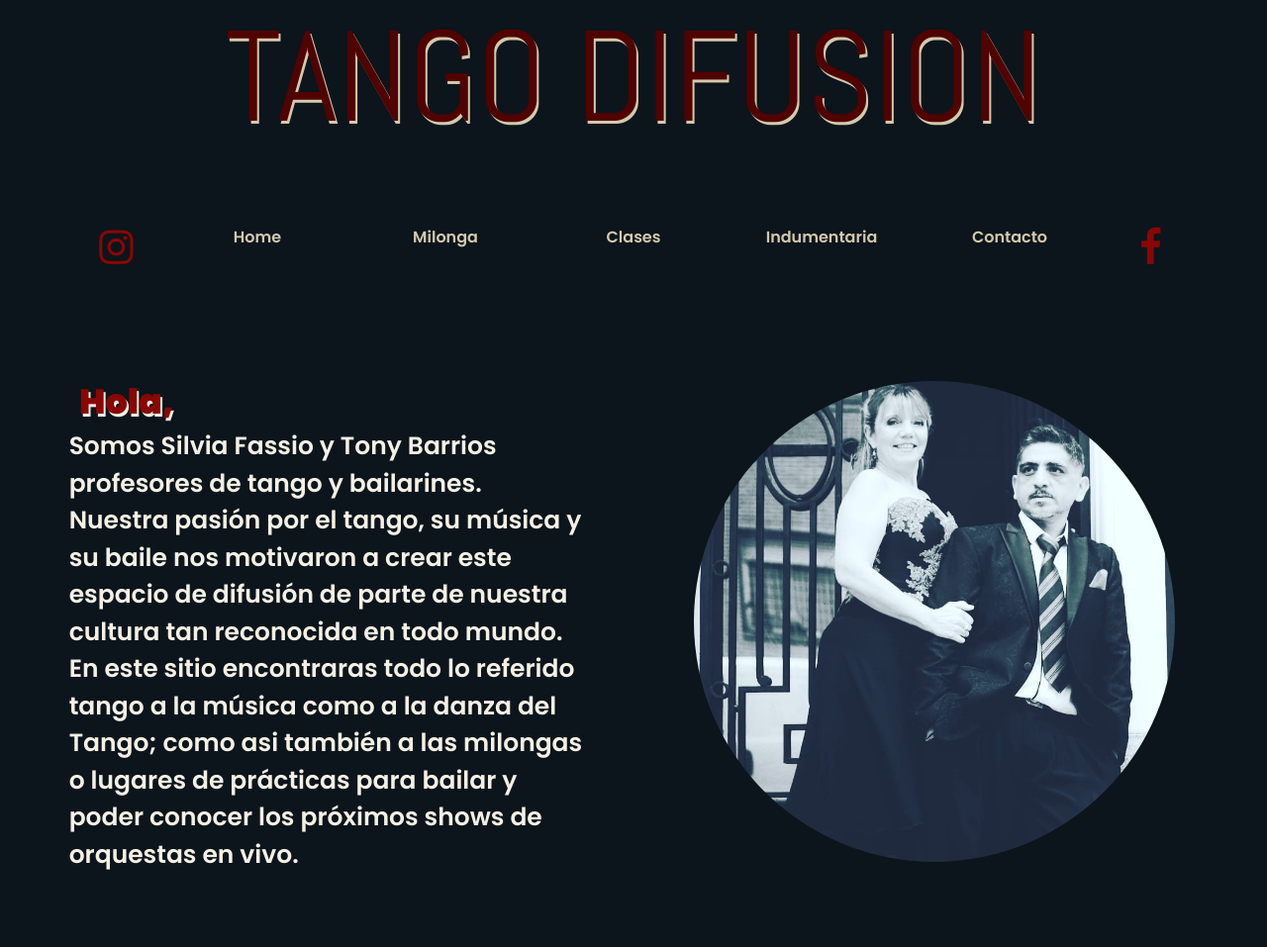
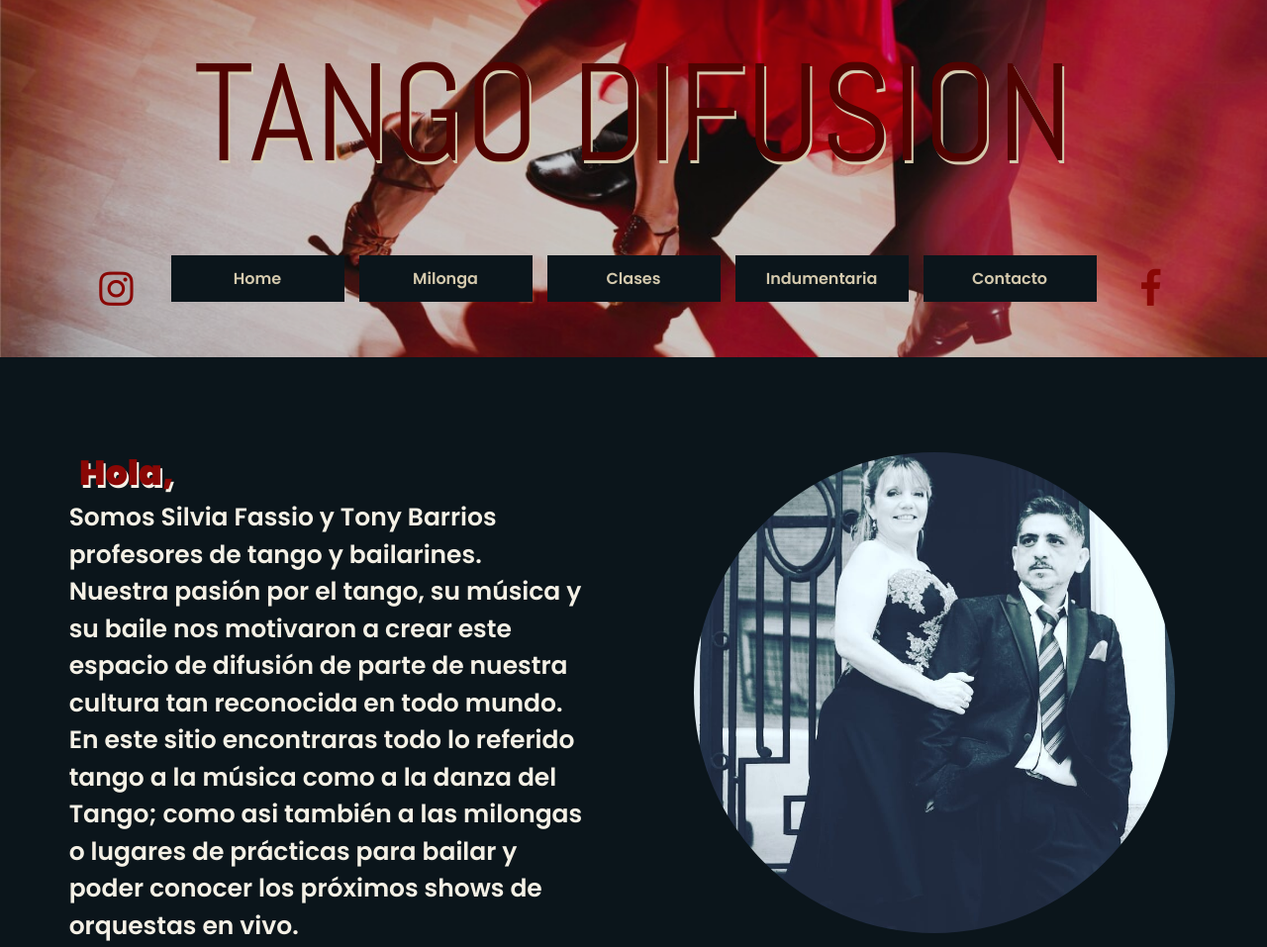
Before and after one commit to NataliaPiaggio/PF-Piaggio, a website: page index.html in a window 1280 px wide. Shown: the top 957 px of the page at 99% size. Drawn offline with nearby package versions, Linux system fonts and the light colour scheme; a web font is replaced by a local one.

Commit message:
Preentrega3.1

```diff
--- a/index.html
+++ b/index.html
@@ -12,7 +12,8 @@
   <link href="css/main.css" rel="stylesheet">
 </head>
 <body>
-  <header class="banner">
+  <header>
+    <div class="banner">
     <h1 class="col-12">TANGO DIFUSION</h1>
   <div class="container">
     <section class="mt-5">
@@ -52,6 +53,7 @@
                 <a href="https://www.facebook.com/search/top?q=silvia%20y%20tony%20tango" target="_blank" class="fa fa-facebook"></a>
               </h6>
               </div>
+            </div>
           </div>
     </section>
   </div>
--- a/scss/_form.scss
+++ b/scss/_form.scss
@@ -1,5 +1,4 @@
-body{
-    main{
+
 form{
     text-align: center;
     font-family: $font;
@@ -36,5 +35,3 @@ body{
         color: $color-fondo;
     }
 }
-    }
-}
--- a/scss/_general.scss
+++ b/scss/_general.scss
@@ -5,12 +5,13 @@ html{
         font-family: $font;
         color: $color-blanco;
         background-color: $color-fondo;
-        .row{
-            padding-top: 8%;
-        }
+
         hr{
             color: $color-azul
         }
     }
 
 }
+.row{
+    padding-top: 8%;
+}
--- a/scss/_header.scss
+++ b/scss/_header.scss
@@ -1,7 +1,3 @@
-$screen-sm-min: 600px;
-$screen-md-min: 960px;
-$screen-sm-max: 959px;
-$screen-md-max: 1279px;
 header{
     h6{
         flex:1;
@@ -21,9 +17,14 @@ header{
         text-align: center;
         font-family: $font-titulo;
         color: $color-titulo;
-        font-size: 13rem;
+        font-size: 14rem;
         text-shadow: 2px 3px $color-beige ;
         margin-bottom: 3rem;
+    }
+    @media (max-width: 600px) {
+        h1 {
+          font-size: 9rem;
+        }
     }
     img{
         width: 100%;
@@ -43,32 +44,4 @@ header{
         padding: 6rem;
         text-shadow: 2px 3px $color-blanco ;
     }
-    @mixin sm {
-        @media screen and
-        (min-width: #{$screen-sm-min}) and (max-width: #{$screen-sm-max}) {
-            h1 {
-                font-size: 9rem;
-            }
-            .banner {
-                grid-column: 1 /-1;
-                background-image: url('../imagenes/banner1op.png');
-                background-size: cover;
-                background-position: bottom;
-            }
-        }
-      }
-    @mixin md {
-        @media screen and
-        (min-width: #{$screen-md-min}) and (max-width: #{$screen-md-max}) {
-            h1 {
-                font-size: 13rem;
-            }
-            .banner {
-                grid-column: 1 /-1;
-                background-image: url('../imagenes/banner1op.png');
-                background-size: cover;
-                background-position: bottom;
-            }
-        }
-      }
 }
--- a/scss/_index.scss
+++ b/scss/_index.scss
@@ -6,9 +6,9 @@
     padding-right: 5%;
 }
 .firma{
-     font-family: $font-firma;
-     font-size: 5rem;
-     text-align: right;
+    font-family: $font-firma;
+    font-size: 5rem;
+    text-align: right;
 }
 .how-section1{
     margin-top:15%;
--- a/scss/main.scss
+++ b/scss/main.scss
@@ -8,3 +8,4 @@
 @import "index";
 @import "navbar";
 @import "title";
+@import "mixin";
--- /dev/null
+++ b/scss/mixin.scss
@@ -0,0 +1,29 @@
+@mixin small {
+  @media only screen and (min-width: 768px) {
+    h1{
+      font-size: 9rem;
+      text-shadow: 1px 2px $color-beige ;
+      margin-bottom: 2rem;
+    }
+  }
+}
+
+@mixin desktop {
+  @media only screen and (min-width: 992px) {
+    h1{
+      font-size: 12rem;
+      text-shadow: 2px 3px $color-beige ;
+      margin-bottom: 3rem;
+    }
+  }
+}
+
+@mixin large {
+  @media only screen and (min-width: 1200px) {
+    h1{
+      font-size: 14rem;
+      text-shadow: 2px 3px $color-beige ;
+      margin-bottom: 3rem;
+    }
+  }
+}
```
Also changed, not shown: paginas/clase.html (+3 -1 lines), paginas/contacto.html (+3 -1 lines), paginas/indumentaria.html (+3 -1 lines), paginas/milonga.html (+5 -5 lines), css/main.css, scss/_hover.scss (line endings or trailing spaces), scss/_navbar.scss (line endings or trailing spaces). Lines whose indentation alone changed are shown as unchanged.
